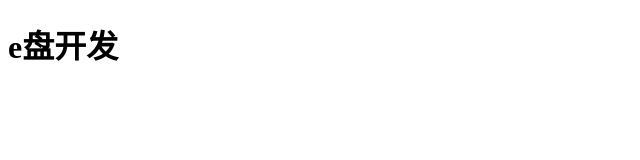
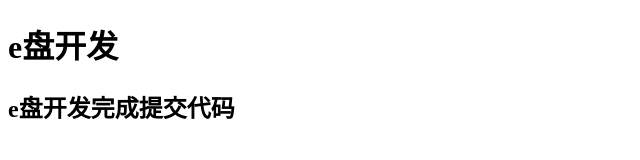
Before and after one commit to ouhuali66/git1, a plain HTML site: page index.html in a window 1280 px wide. Shown: the whole page, without its empty margins (0-640 px from the left). Drawn offline with Linux system fonts and the light colour scheme.

Commit message:
e盘开发完成第二次提交

```diff
--- a/index.html
+++ b/index.html
@@ -9,6 +9,7 @@
 
 <body>
     <h1>e盘开发</h1>
+    <h2>e盘开发完成提交代码</h2>
 </body>
 
 </html>
```
